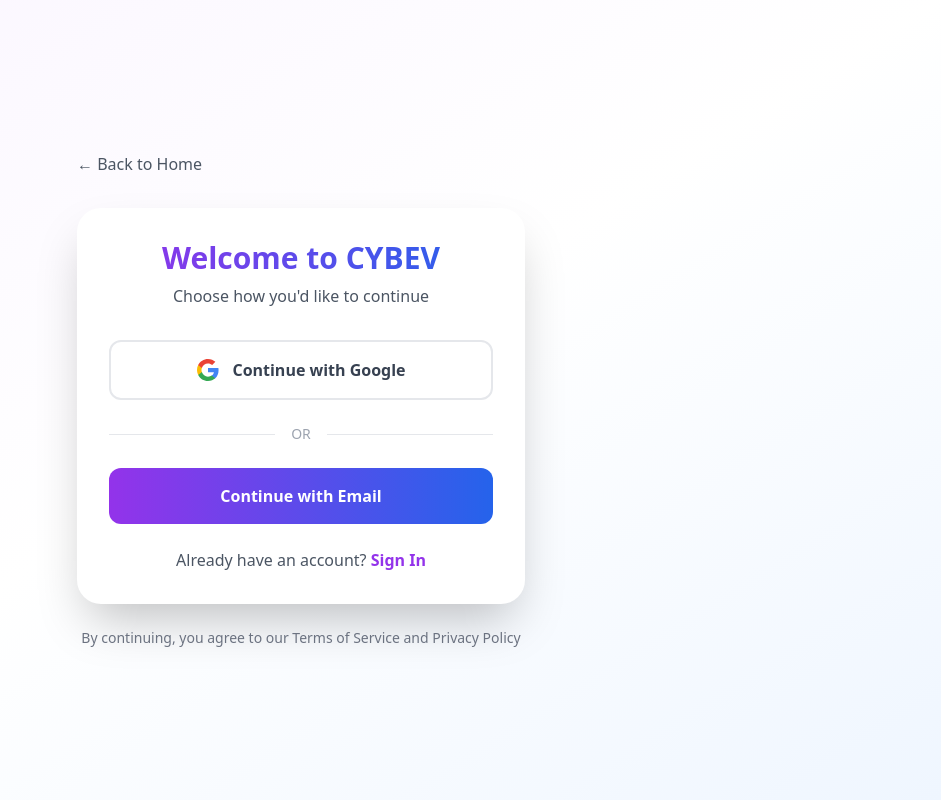
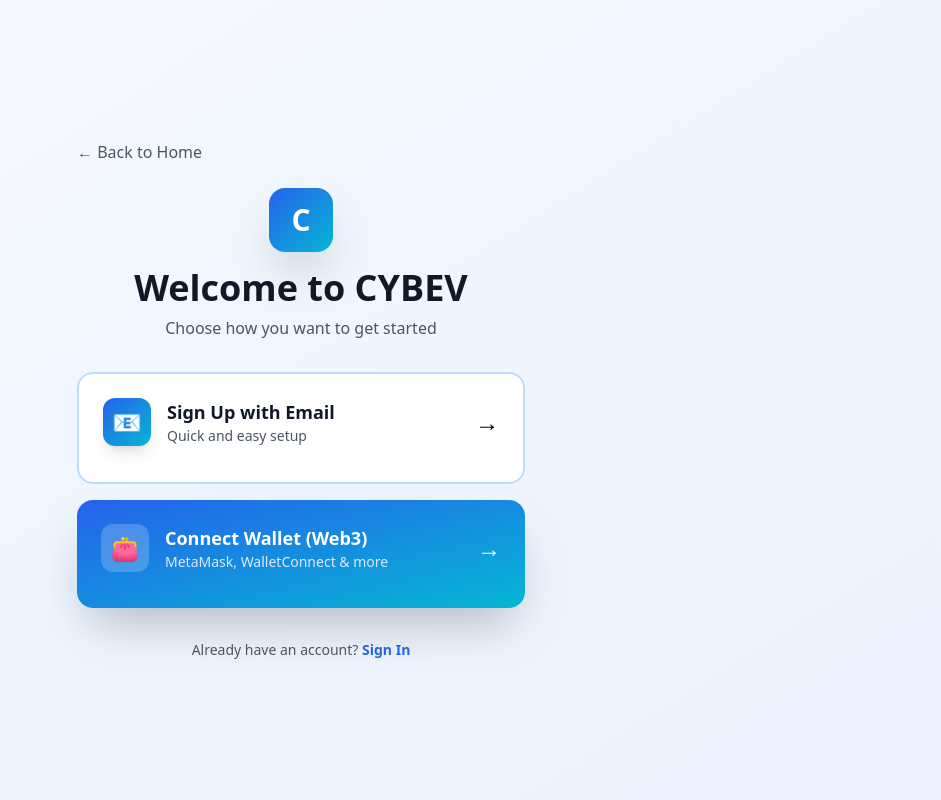
Before and after one commit to cybev1/cybev-frontend, a Next.js app: page /auth/choice in a window 1280 px wide. Shown: the whole page, without its empty margins (339-1280 px from the left). Built offline with nearby package versions, Linux system fonts and the light colour scheme.

Commit message:
Update choice.jsx

```diff
--- a/src/pages/auth/choice.jsx
+++ b/src/pages/auth/choice.jsx
@@ -1,82 +1,72 @@
-import React from 'react';
 import { useRouter } from 'next/router';
 
-const AuthChoice = () => {
+export default function AuthChoice() {
   const router = useRouter();
 
-  const handleGoogleAuth = () => {
-    // TODO: Implement Google OAuth
-    window.location.href = 'http://localhost:5000/api/auth/google';
-  };
-
   return (
-    <div className="min-h-screen bg-gradient-to-br from-purple-50 via-white to-blue-50 flex items-center justify-center px-6">
+    <div className="min-h-screen bg-gradient-to-br from-slate-50 via-blue-50 to-indigo-50 flex items-center justify-center px-4 py-8">
       <div className="max-w-md w-full">
-        {/* Logo/Back */}
         <button
           onClick={() => router.push('/')}
-          className="mb-8 text-gray-600 hover:text-gray-800 flex items-center gap-2"
+          className="mb-6 text-gray-600 hover:text-blue-600 transition flex items-center gap-2"
         >
           ← Back to Home
         </button>
 
-        {/* Card */}
-        <div className="bg-white rounded-3xl shadow-2xl p-8">
-          <h1 className="text-3xl font-bold text-center mb-2 bg-gradient-to-r from-purple-600 to-blue-600 bg-clip-text text-transparent">
-            Welcome to CYBEV
-          </h1>
-          <p className="text-gray-600 text-center mb-8">
-            Choose how you'd like to continue
-          </p>
+        <div className="text-center mb-8">
+          <div className="w-16 h-16 bg-gradient-to-br from-blue-600 to-cyan-500 rounded-2xl flex items-center justify-center mx-auto mb-4 shadow-2xl">
+            <span className="text-3xl font-bold text-white">C</span>
+          </div>
+          <h1 className="text-3xl sm:text-4xl font-bold text-gray-900 mb-2">Welcome to CYBEV</h1>
+          <p className="text-gray-600">Choose how you want to get started</p>
+        </div>
 
-          {/* Google Button */}
+        <div className="space-y-4">
           <button
-            onClick={handleGoogleAuth}
-            className="w-full py-4 px-6 bg-white border-2 border-gray-200 rounded-xl font-semibold text-gray-700 hover:border-purple-400 hover:bg-purple-50 transition-all flex items-center justify-center gap-3 mb-4"
+            onClick={() => router.push('/auth/signup')}
+            className="w-full p-6 rounded-2xl bg-white border-2 border-blue-200 hover:border-blue-400 hover:shadow-2xl transition-all duration-300 text-left group active:scale-95"
           >
-            <svg className="w-6 h-6" viewBox="0 0 24 24">
-              <path fill="#4285F4" d="M22.56 12.25c0-.78-.07-1.53-.2-2.25H12v4.26h5.92c-.26 1.37-1.04 2.53-2.21 3.31v2.77h3.57c2.08-1.92 3.28-4.74 3.28-8.09z"/>
-              <path fill="#34A853" d="M12 23c2.97 0 5.46-.98 7.28-2.66l-3.57-2.77c-.98.66-2.23 1.06-3.71 1.06-2.86 0-5.29-1.93-6.16-4.53H2.18v2.84C3.99 20.53 7.7 23 12 23z"/>
-              <path fill="#FBBC05" d="M5.84 14.09c-.22-.66-.35-1.36-.35-2.09s.13-1.43.35-2.09V7.07H2.18C1.43 8.55 1 10.22 1 12s.43 3.45 1.18 4.93l2.85-2.22.81-.62z"/>
-              <path fill="#EA4335" d="M12 5.38c1.62 0 3.06.56 4.21 1.64l3.15-3.15C17.45 2.09 14.97 1 12 1 7.7 1 3.99 3.47 2.18 7.07l3.66 2.84c.87-2.6 3.3-4.53 6.16-4.53z"/>
-            </svg>
-            Continue with Google
+            <div className="flex items-center gap-4 mb-3">
+              <div className="w-12 h-12 rounded-xl bg-gradient-to-br from-blue-600 to-cyan-500 flex items-center justify-center text-2xl shadow-lg">
+                📧
+              </div>
+              <div className="flex-1">
+                <h3 className="font-bold text-lg text-gray-900 group-hover:text-blue-600 transition">Sign Up with Email</h3>
+                <p className="text-sm text-gray-600">Quick and easy setup</p>
+              </div>
+              <span className="text-2xl">→</span>
+            </div>
           </button>
 
-          {/* Divider */}
-          <div className="flex items-center gap-4 my-6">
-            <div className="flex-1 h-px bg-gray-200"></div>
-            <span className="text-gray-400 text-sm">OR</span>
-            <div className="flex-1 h-px bg-gray-200"></div>
+          <button
+            onClick={() => alert('Web3 wallet connection coming soon!')}
+            className="w-full p-6 rounded-2xl bg-gradient-to-br from-blue-600 to-cyan-500 text-white hover:from-blue-700 hover:to-cyan-600 shadow-2xl hover:shadow-blue-300 transition-all duration-300 text-left group active:scale-95"
+          >
+            <div className="flex items-center gap-4 mb-3">
+              <div className="w-12 h-12 rounded-xl bg-white/20 backdrop-blur-sm flex items-center justify-center text-2xl">
+                👛
               </div>
-
-          {/* Email Button */}
-          <button
-            onClick={() => router.push('/auth/signup')}
-            className="w-full py-4 px-6 bg-gradient-to-r from-purple-600 to-blue-600 text-white rounded-xl font-semibold hover:shadow-xl transition-all"
-          >
-            Continue with Email
+              <div className="flex-1">
+                <h3 className="font-bold text-lg">Connect Wallet (Web3)</h3>
+                <p className="text-sm text-blue-100">MetaMask, WalletConnect & more</p>
+              </div>
+              <span className="text-2xl">→</span>
+            </div>
           </button>
 
-          {/* Login Link */}
-          <p className="text-center mt-6 text-gray-600">
+          <div className="text-center pt-4">
+            <p className="text-gray-600 text-sm">
               Already have an account?{' '}
               <button
                 onClick={() => router.push('/auth/login')}
-              className="text-purple-600 font-semibold hover:underline"
+                className="text-blue-600 font-semibold hover:underline"
               >
                 Sign In
               </button>
             </p>
           </div>
-
-        {/* Terms */}
-        <p className="text-center text-sm text-gray-500 mt-6">
-          By continuing, you agree to our Terms of Service and Privacy Policy
-        </p>
+        </div>
       </div>
     </div>
   );
-};
-
-export default AuthChoice;
+}
```
Lines whose indentation alone changed are shown as unchanged.
